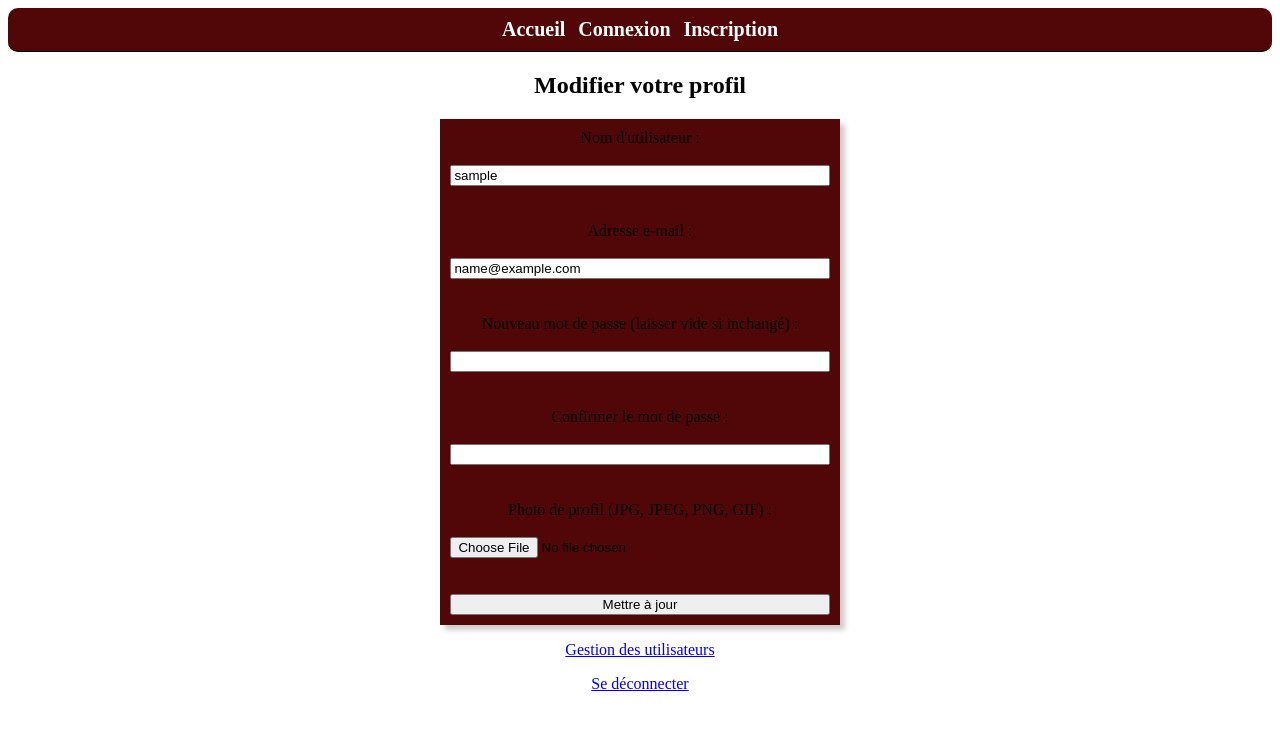
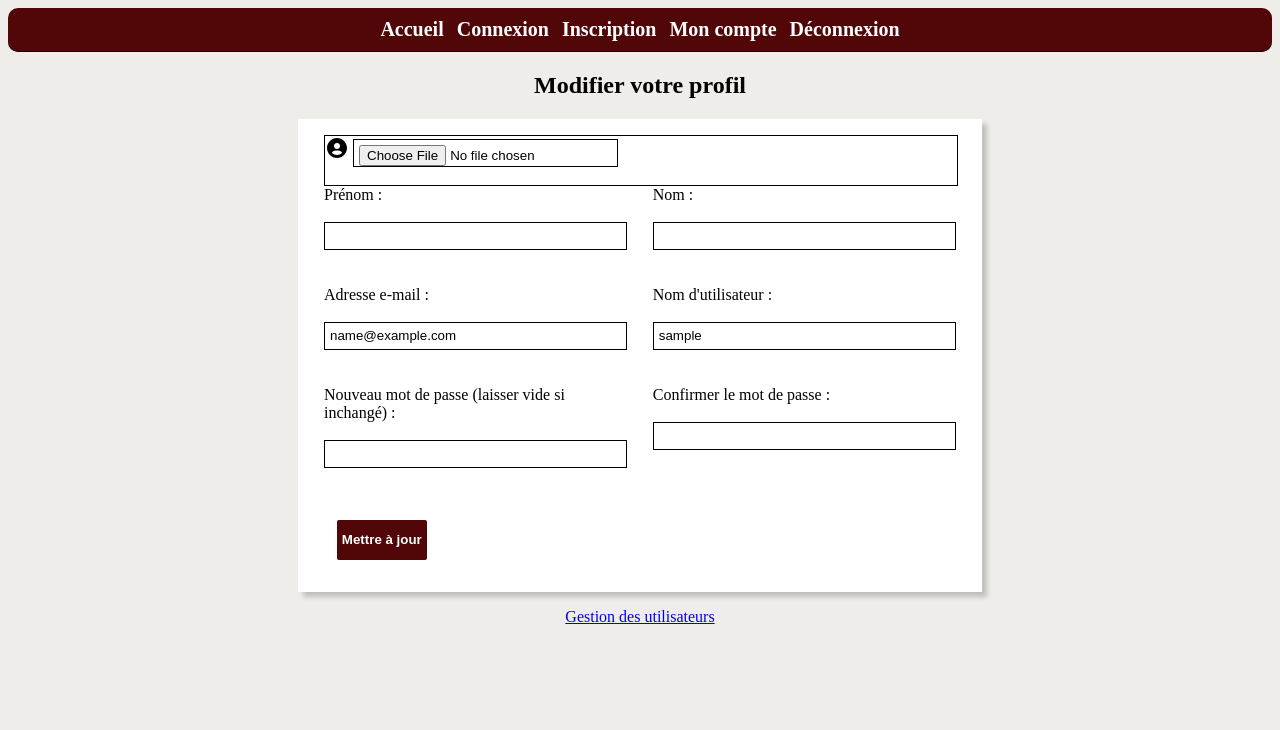
Before and after one commit to Dantr3b/Projet-PHP, a PHP site: page /account.php in a window 1280 px wide. Shown: the top 730 px of the page. Run offline with PHP 8.4, Linux system fonts and the light colour scheme; the visitor is signed in with stand-in values (Sample User, id 1); some web fonts are replaced.

Commit message:
chore: upadate page profil et navbar

```diff
--- a/account.php
+++ b/account.php
@@ -128,27 +128,47 @@ if ($_SERVER["REQUEST_METHOD"] == "POST") {
     <?php endif; ?>
 
     <form method="post" action="account.php" enctype="multipart/form-data">
-        <label for="username">Nom d'utilisateur :</label><br>
-        <input type="text" name="username" id="username" value="<?php echo htmlspecialchars($user['username'] ?? $_SESSION['username']); ?>" required><br><br>
 
-        <label for="email">Adresse e-mail :</label><br>
-        <input type="email" name="email" id="email" value="<?php echo htmlspecialchars($user['email']); ?>" required><br><br>
+        <div class="container-part1">
+            <div class="part1">
 
-        <label for="password">Nouveau mot de passe (laisser vide si inchangé) :</label><br>
-        <input type="password" name="password" id="password"><br><br>
+                <img src="style/images/user.svg" alt="Avatar" class="avatar">
+                <input type="file" name="photo" id="photo"><br><br>
 
-        <label for="confirm_password">Confirmer le mot de passe :</label><br>
-        <input type="password" name="confirm_password" id="confirm_password"><br><br>
+                <?php if (!empty($user['photo'])): ?>
+                    <p>Photo actuelle :</p>
+                    <img src="uploads/<?php echo htmlspecialchars($user['photo']); ?>" width="100" alt="Photo de profil">
+                <?php endif; ?>
+            </div>
+        </div>
 
-        <label for="photo">Photo de profil (JPG, JPEG, PNG, GIF) :</label><br>
-        <input type="file" name="photo" id="photo"><br><br>
+        <div class="container-part2">
+            <div class="part2">
+                <label for="FirstName">Prénom :</label><br>
+                <input type="text" name="FirstName" id="FirstName"><br><br>
 
-        <?php if (!empty($user['photo'])): ?>
-            <p>Photo actuelle :</p>
-            <img src="uploads/<?php echo htmlspecialchars($user['photo']); ?>" width="100" alt="Photo de profil">
-        <?php endif; ?>
+                <label for="email">Adresse e-mail :</label><br>
+                <input type="email" name="email" id="email" value="<?php echo htmlspecialchars($user['email']); ?>" required><br><br>
 
-        <button type="submit">Mettre à jour</button>
+                <label for="password">Nouveau mot de passe (laisser vide si inchangé) :</label><br>
+                <input type="password" name="password" id="password"><br><br>
+            </div>
+
+            <div class="part3">
+                <label for="LastName">Nom :</label><br>
+                <input type="text" name="LastName" id="LastName"><br><br>
+
+                <label for="username">Nom d'utilisateur :</label><br>
+                <input type="text" name="username" id="username" value="<?php echo htmlspecialchars($user['username'] ?? $_SESSION['username']); ?>" required><br><br>
+
+                <label for="confirm_password">Confirmer le mot de passe :</label><br>
+                <input type="password" name="confirm_password" id="confirm_password"><br><br>
+            </div>
+        </div>
+
+        <div class="container-part3">
+            <button type="submit">Mettre à jour</button>
+        </div>
     </form>
 
     <?php if ($role === 'admin'): ?>
@@ -159,7 +179,5 @@ if ($_SERVER["REQUEST_METHOD"] == "POST") {
 
         <p><a href="sellers/dashboard.php">Acceder au dashboard</a></p>
     <?php endif; ?>
-
-    <p><a href="logout.php">Se déconnecter</a></p>
 </body>
 </html>
--- a/login.php
+++ b/login.php
@@ -59,7 +59,7 @@ if ($_SERVER["REQUEST_METHOD"] == "POST") {
         <input type="password" name="password" placeholder="Mot de passe" required>
         <button type="submit">Se connecter</button>
         <br>
-        <p>Vous n'avez pas de compte ? <a href="register.php">Inscrivez-vous ici</a></p>
+        <p>Vous n'avez pas de compte ? <a href="register.php">Inscrivez-vous</a></p>
     </form>
 
 
--- a/navbar.php
+++ b/navbar.php
@@ -4,4 +4,6 @@
     <a href="">Accueil</a>
     <a href="login.php">Connexion</a>
     <a href="register.php">Inscription</a>
+    <a href="account.php">Mon compte</a>
+    <a href="logout.php">Déconnexion</a>
 </nav>
--- a/register.php
+++ b/register.php
@@ -87,7 +87,7 @@ if ($_SERVER["REQUEST_METHOD"] == "POST") {
         <button type="submit">S'inscrire</button>
         <br>
 
-        <p>Vous avez déjà un compte ? <a href="login.php">Connectez-vous ici
+        <p>Vous avez déjà un compte ? <a href="login.php">Connectez-vous</a></p>
     </form>
 </body>
 </html>
--- a/style/css/account.css
+++ b/style/css/account.css
@@ -1,14 +1,69 @@
 body{
-    background-color: white;
+    background-color: #EFEDEA;
     text-align: center;
 }
 
 form{
-    background-color: #510707;
+    background-color: white;
     margin: auto;
-    width: 30%;
-    padding: 10px;
-    display: grid;
+    width: 50%;
+    padding: 2vh 2vw 2vh 2vw;
     text-align: center;
     box-shadow: 5px 5px 5px 0px rgba(0,0,0,0.2);
 }
+
+
+.container-part1{
+    border: 1px solid black;
+    display: flex;
+    flex-direction: row;
+    width: 100%;
+    text-align: left;
+}
+
+.part1{
+    width: 100%;
+}
+
+.container-part2{
+    display: flex;
+    flex-direction: row;
+    width: 100%;
+    text-align: left;
+}
+
+.part2{
+    display: flex;
+    flex-direction: column;
+    width: 48%;
+    margin-right: 2vw;
+}
+
+.part3{
+    display: flex;
+    flex-direction: column;
+    width: 48%;
+}
+
+.container-part3{
+    display: flex;
+    flex-direction: row;
+    width: 100%;
+}
+
+input{
+    height: 2vh;
+    padding: 5px;
+    border: 0.5px solid black;
+}
+
+button{
+    margin: 2vh 1vw 2vh 1vw;
+    height: 5vh;
+    padding: 5px;
+    border-radius: 2px;
+    border: none;
+    background-color: #510707;
+    color: white;
+    font-weight: bold;
+}
--- a/style/css/login.css
+++ b/style/css/login.css
@@ -1,4 +1,5 @@
 body{
+    background-color: #EFEDEA;
     text-align: center;
 }
 
@@ -40,3 +41,8 @@ p{
     font-size: 15px;
     font-weight: bold;
 }
+
+a{
+    color: #510707;
+    text-decoration: underline;
+}
--- a/style/css/register.css
+++ b/style/css/register.css
@@ -40,3 +40,8 @@ p{
     font-size: 15px;
     font-weight: bold;
 }
+
+a{
+    color: #510707;
+    text-decoration: underline;
+}
```
Also changed, not shown: style/images/user.svg (added).
